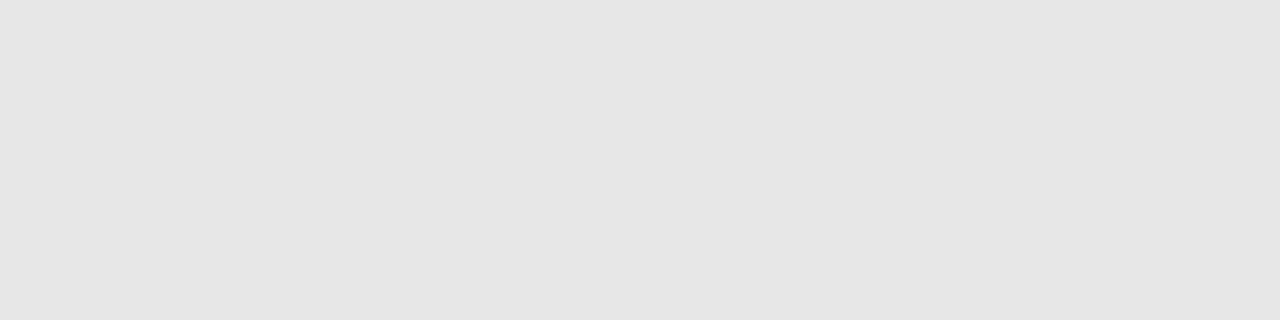
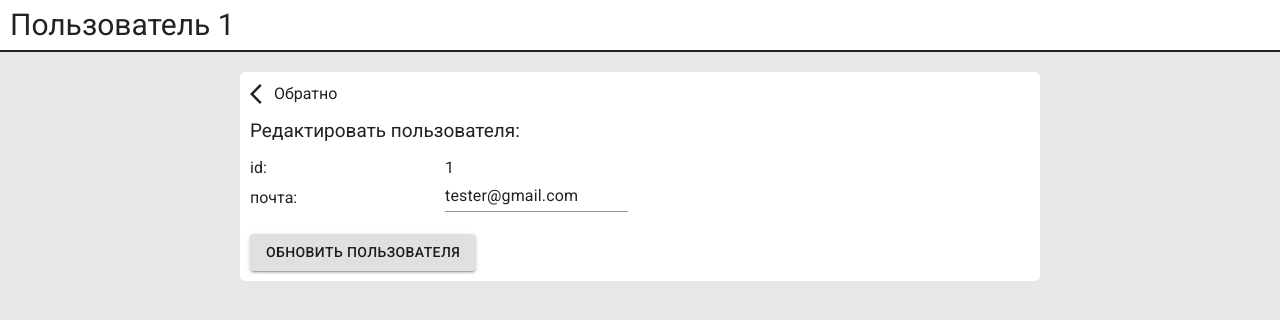
Before and after one commit to eopws/admin-panel-front, a React (Create React App) app: page /user/1 in a window 1280 px wide. Shown: the top 320 px of the page. Built offline with nearby package versions, Linux system fonts and the light colour scheme.

Commit message:
Added single user page

```diff
--- a/src/App.tsx
+++ b/src/App.tsx
@@ -1,7 +1,6 @@
 import React, { FC } from 'react';
 import { BrowserRouter, Route } from 'react-router-dom';
-import { StartPage, AuthPage } from './pages/';
-import UsersPage from './pages/users-page';
+import { StartPage, AuthPage, UserPage, UsersPage } from './pages/';
 
 const App: FC = () => {
     return (
@@ -9,6 +8,7 @@ const App: FC = () => {
             <Route path="/" component={AuthPage} exact />
             <Route path="/home" component={StartPage} exact />
             <Route path="/users" component={UsersPage} exact />
+            <Route path="/user/:userId?" component={UserPage} exact />
         </BrowserRouter>
     );
 };
--- a/src/pages/index.ts
+++ b/src/pages/index.ts
@@ -1,2 +1,4 @@
 export { default as StartPage } from './start-page';
 export { default as AuthPage } from './auth-page';
+export { default as UsersPage } from './users-page';
+export { default as UserPage } from './user-page';
--- /dev/null
+++ b/src/pages/user-page.module.scss
@@ -0,0 +1,36 @@
+.userInfo {
+    &__header {
+        margin-bottom: 20px;
+        font-size: 19px;
+    }
+
+    &__item {
+        margin-bottom: 7px;
+    }
+}
+
+.userInfoItem {
+    align-items: center;
+    display: flex;
+    width: 50%;
+
+    &__entity {
+        width: 50%;
+    }
+}
+
+.updateUserBtn {
+    margin-top: 15px!important;
+}
+
+.backBtn {
+    text-decoration: none!important;
+    margin-bottom: 15px;
+    align-items: center;
+    cursor: pointer;
+    display: flex;
+
+    &:hover {
+        color: blue;
+    }
+}
--- /dev/null
+++ b/src/pages/user-page.tsx
@@ -0,0 +1,53 @@
+import React, { FC } from 'react';
+import { match } from 'react-router';
+import { Button, TextField } from '@material-ui/core';
+import ArrowBackIosIcon from '@material-ui/icons/ArrowBackIos';
+import styles from './user-page.module.scss';
+import { Link } from 'react-router-dom';
+
+interface UserPageProps {
+    match: match<{userId: string}>
+}
+
+const UserPage: FC<UserPageProps> = ({ match }) => {
+    return (
+        <div>
+            <h1 className="pageHeader">Пользователь {match.params.userId}</h1>
+
+            <div className="container">
+                <div className="pageBody">
+                    <Link to="/users">
+                        <span className={styles.backBtn}>
+                                <ArrowBackIosIcon /> Обратно
+                        </span>
+                    </Link>
+
+                    <div className={styles.userInfo}>
+                        <h2 className={styles.userInfo__header}>Редактировать пользователя:</h2>
+
+                        <div className={`${styles.userInfo__item} ${styles.userInfoItem}`}>
+                            <span className={styles.userInfoItem__entity}>id:</span>
+                            <span className={styles.userInfoItem__entity}>{match.params.userId}</span>
+                        </div>
+
+                        <div className={`${styles.userInfo__item} ${styles.userInfoItem}`}>
+                            <span className={styles.userInfoItem__entity}>почта:</span>
+                            <span className={styles.userInfoItem__entity}>
+                                <TextField size="small" defaultValue="tester@gmail.com" />
+                            </span>
+                        </div>
+                    </div>
+
+                    <Button
+                        classes={{ root: styles.updateUserBtn }}
+                        variant="contained"
+                    >
+                        Обновить пользователя
+                    </Button>
+                </div>
+            </div>
+        </div>
+    )
+}
+
+export default UserPage
--- a/src/reset.scss
+++ b/src/reset.scss
@@ -118,6 +118,11 @@ html {
     font-size: 100%; /* 1 */
     -webkit-text-size-adjust: 100%; /* 2 */
     -ms-text-size-adjust: 100%; /* 2 */
+}
+
+a {
+    text-decoration: none;
+    color: inherit;
 }
 
 /**
```
